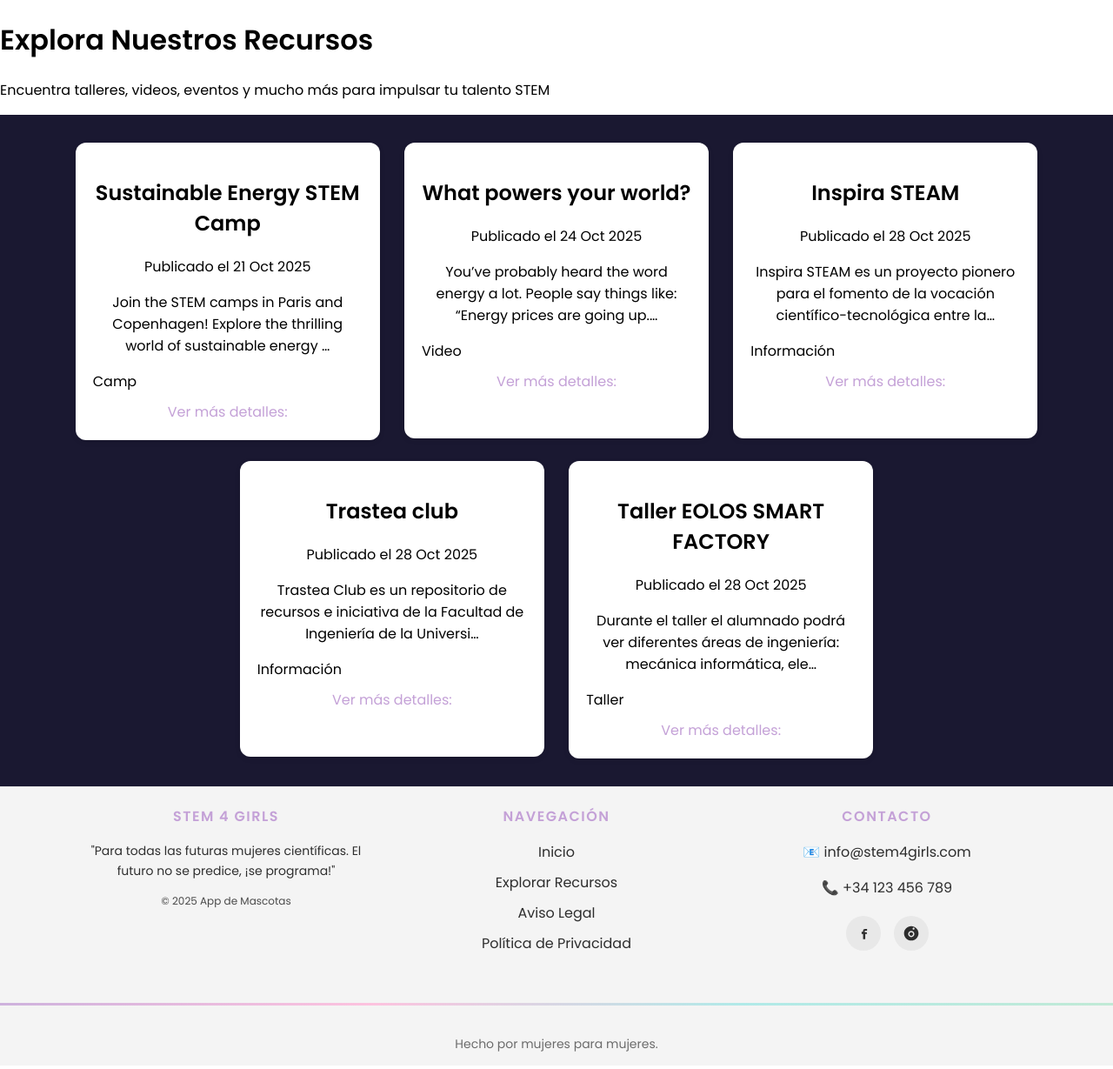
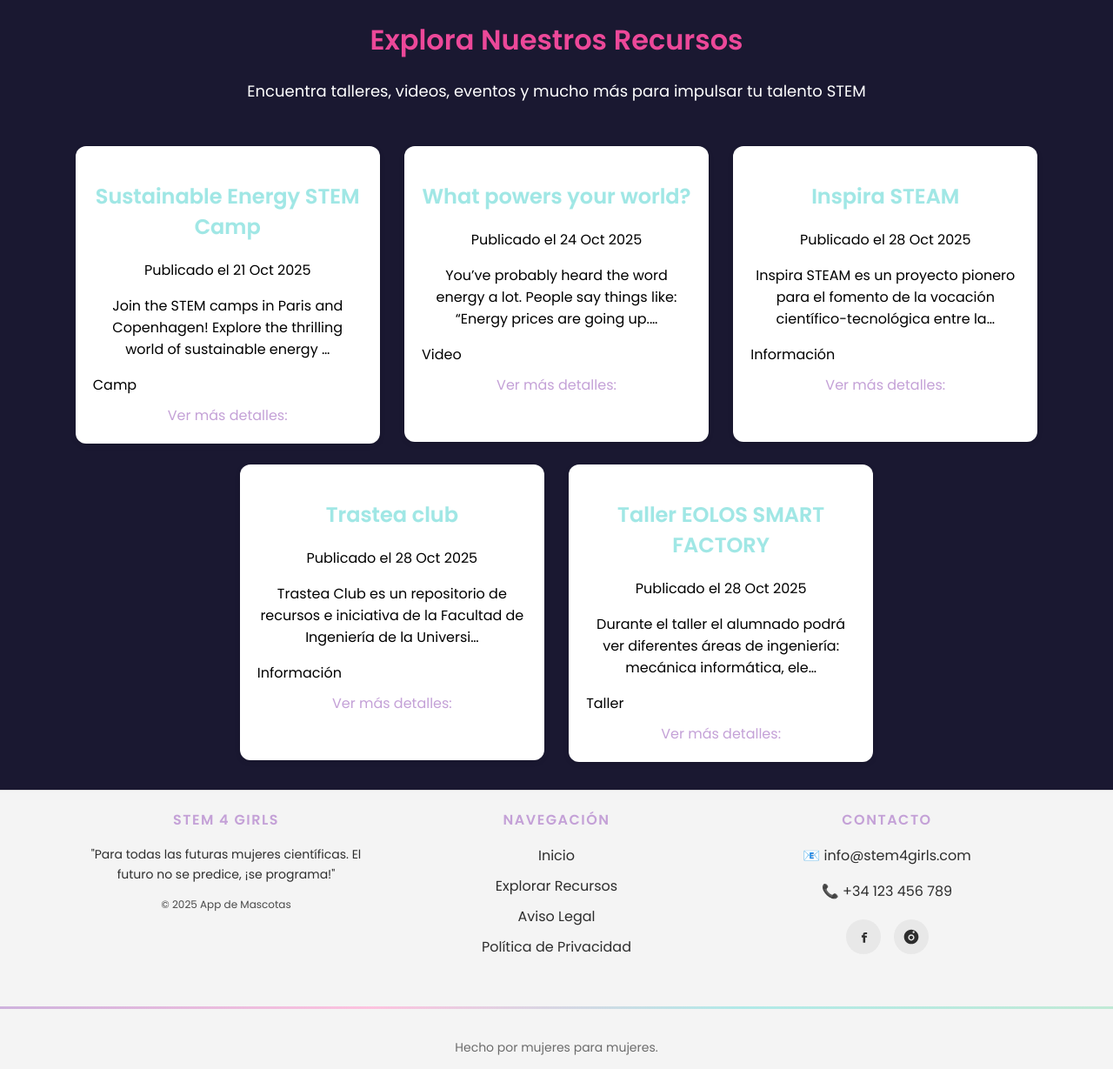
Before and after one commit to IRIA-PICO/stem4girls, a Django app: page /appstem4girls/recursos/ in a window 1280 px wide. Shown: the part 103-1332 px from the top of the page at 87% size. Run offline with Django 5.2, Linux system fonts and the light colour scheme; data comes from the database, SQL or seed files in the repository.

Commit message:
cambiar estetica recursos

```diff
--- a/appstem4girls/static/css/base.css
+++ b/appstem4girls/static/css/base.css
@@ -78,13 +78,12 @@ header {
 }
 body{
   font-family: 'Poppins', Arial, sans-serif;
-  background-color: white;
+  background-color: #1a1831;
   margin: 0;
   padding: 0;
   min-height: 100vh;
   display: flex;
   flex-direction: column;
-  box-sizing: border-box;
 }
 /*BASE PARA EL FOOTER*/
 footer {
--- a/appstem4girls/static/css/recursos.css
+++ b/appstem4girls/static/css/recursos.css
@@ -1,10 +1,22 @@
 /*lista_recursos*/
+.l_recursos{
+  background-color: #1a1831;
+}
+.info_L_recursos{
+  color: white;
+  text-align: center;
+}
+.info_L_recursos h1{
+  color: #EC4899;
+}
+.info_L_recursos p{
+  font-size: large;
+}
 .grid_recursos {
   width: 100%;
   padding: 20px;
   box-sizing: border-box; /* incluye el padding dentro del 100% */
   text-align: center;
-  background-color: #1a1831;
 }
 
 .recurso_card {
@@ -21,10 +33,24 @@
   max-width: 350px;
   margin: 12px;
   box-sizing: border-box;  /* Asegura que el padding no rompa el ancho */
+  transition: transform 0.3s ease, box-shadow 0.3s ease;
+}
+.recurso_card h2{
+    color: #A0E7E5;
+    -webkit-text-stroke: 0.2px #a0e7e5b1; /* Borde más oscuroy fino */
+    -webkit-text-fill-color: #A0E7E5; /* Relleno del texto */
+
+}
+.recurso_card:hover {
+  transform: translateY(-6px) scale(1.02);
+  box-shadow: 0 6px 20px rgba(0, 0, 0, 0.15);
 }
 .recurso_card a {
   text-decoration: none;
    color: #C4A1D7;
+}
+.recurso_card a:hover {
+  color: #A67CC9;
 }
 .tags_recurso {
   display: flex;
@@ -57,6 +83,9 @@
 .recurso a{
   text-decoration: none;
   color: #C4A1D7;
+}
+.recurso a:hover {
+  color: #A67CC9;
 }
 /*Responsive*/
 
--- a/appstem4girls/templates/lista_recursos.html
+++ b/appstem4girls/templates/lista_recursos.html
@@ -3,11 +3,13 @@
 {% block titulo %} Recursos Stem4Girls {% endblock %}
 
 {% block contenido %}
-<h1>Explora Nuestros Recursos</h1>
-<p>Encuentra talleres, videos, eventos y mucho más para impulsar tu talento STEM</p>
+
 <!-- BEGIN ENTRIES -->
-<div class="w3-col l8 s12">
-
+<div class="l_recursos">
+    <div class="info_L_recursos">
+        <h1>Explora Nuestros Recursos</h1>
+        <p>Encuentra talleres, videos, eventos y mucho más para impulsar tu talento STEM</p>
+        </div>
   <!-- Blog entry -->
   <div class="grid_recursos">
     {% if recursos %}
```
